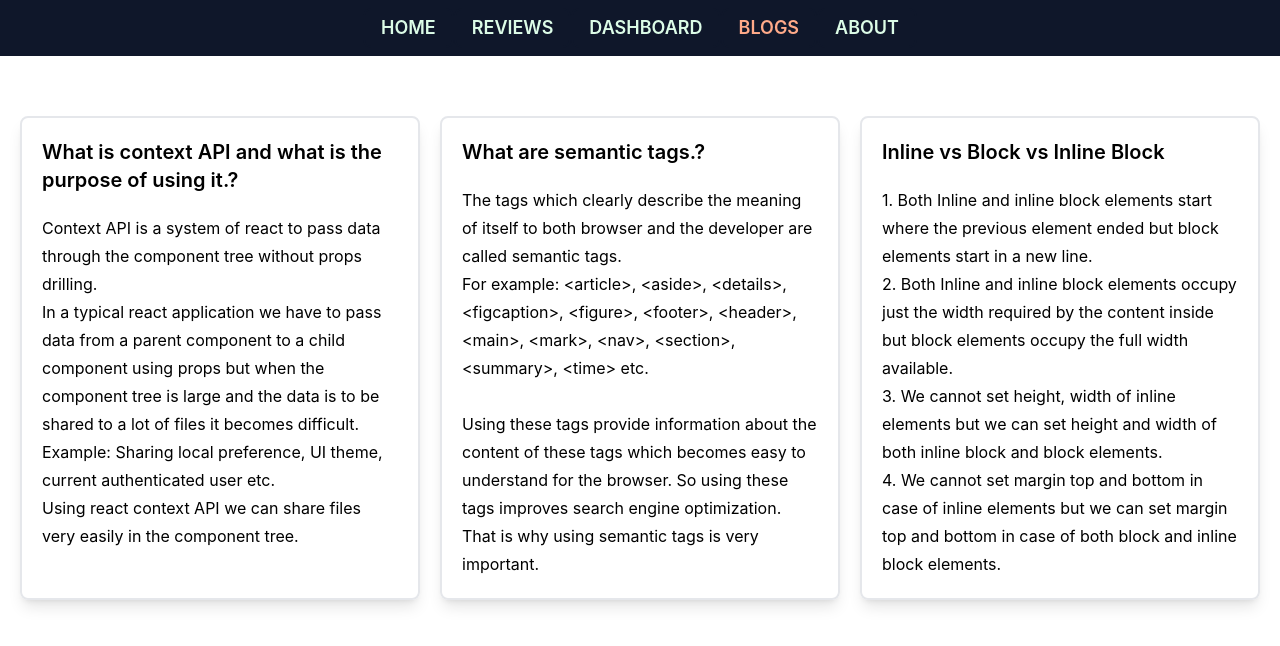
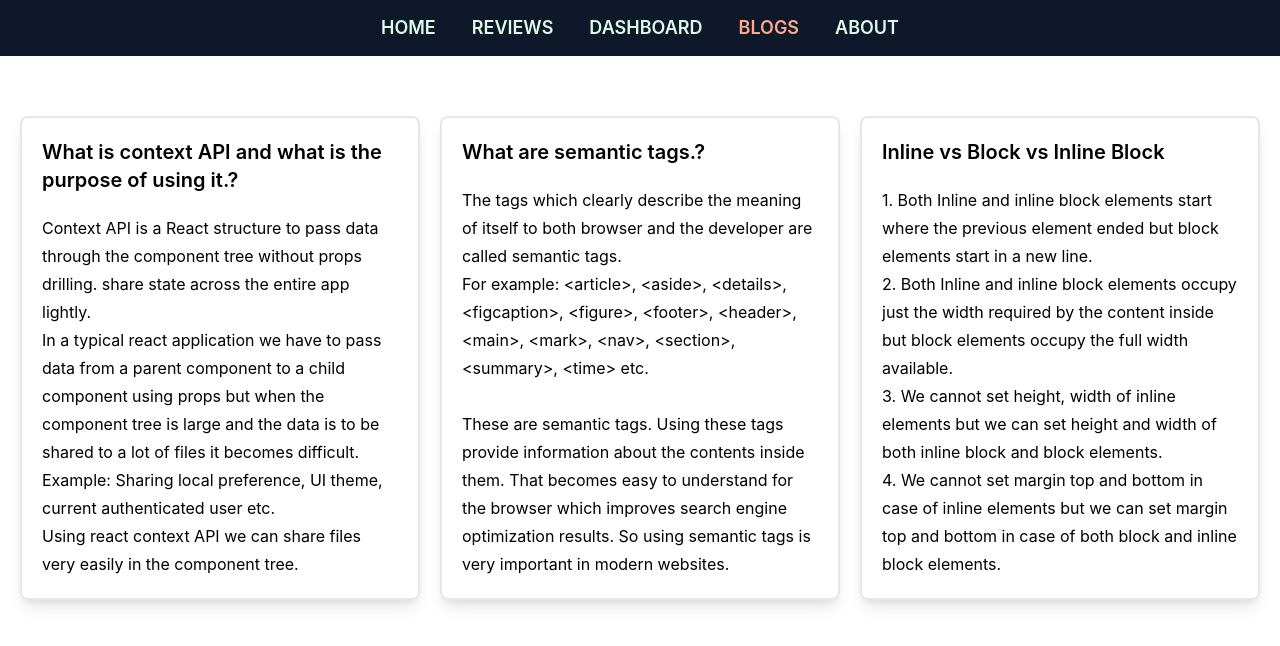
Before and after one commit to MohammadAmitHasan/Product-Analysis, a React (Create React App) app: page /blogs in a window 1280 px wide. Shown: the top 646 px of the page. Built offline with nearby package versions, Linux system fonts and the light colour scheme.

Commit message:
Answers modified

```diff
--- a/src/Components/Blogs/Blogs.js
+++ b/src/Components/Blogs/Blogs.js
@@ -8,7 +8,7 @@ const Blogs = () => {
             <div className='border-2 shadow-lg rounded-lg p-5'>
                 <h4 className='text-xl mb-5 font-semibold'>What is context API and what is the purpose of using it.?</h4>
                 <p className='leading-7'>
-                    Context API is a system of react to pass data through the component tree without props drilling. <br />
+                    Context API is a React structure to pass data through the component tree without props drilling. share state across the entire app lightly. <br />
                     In a typical react application we have to pass data from a parent component to a child component using props but when the component tree is large and the data is to be shared to a lot of files it becomes difficult. Example: Sharing local preference, UI theme, current authenticated user etc. <br />
                     Using react context API we can share files very easily in the component tree.
                 </p>
@@ -20,7 +20,7 @@ const Blogs = () => {
                 <p className='leading-7'>
                     The tags which clearly describe the meaning of itself to both browser and the developer are called semantic tags.<br />
                     For example: {`<article>, <aside>, <details>, <figcaption>, <figure>, <footer>, <header>, <main>, <mark>, <nav>, <section>, <summary>, <time>`} etc.<br /><br />
-                    Using these tags provide information about the content of these tags which becomes easy to understand for the browser. So using these tags improves search engine optimization. That is why using semantic tags is very important.
+                    These are semantic tags. Using these tags provide information about the contents inside them. That becomes easy to understand for the browser which improves search engine optimization results. So using semantic tags is very important in modern websites.
                 </p>
             </div>
 
--- a/src/Components/Card/Card.js
+++ b/src/Components/Card/Card.js
@@ -1,7 +1,7 @@
 import React from 'react';
 
 const Card = ({ reviewDetails }) => {
-    const { id, name, review, rating } = reviewDetails;
+    const { name, review, rating } = reviewDetails;
     return (
         <div className='border-2 p-5 rounded-lg shadow-lg'>
             <h4 className='text-xl font-semibold mb-4'>Name: <span className='text-violet-800'>{name}</span></h4>
```
